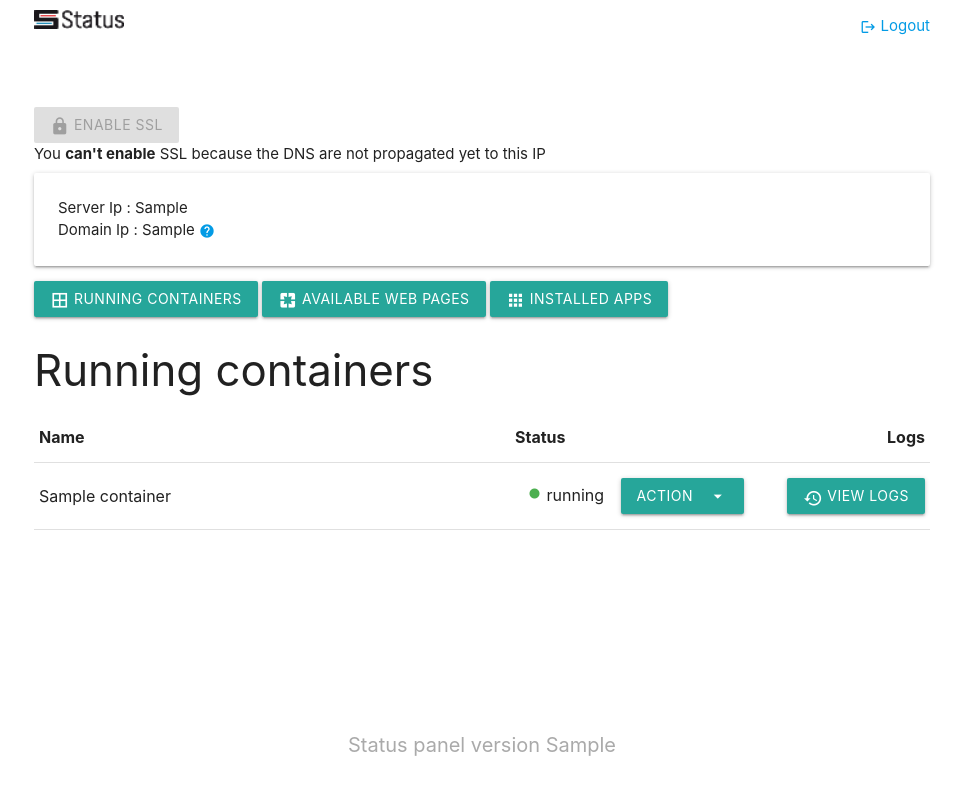
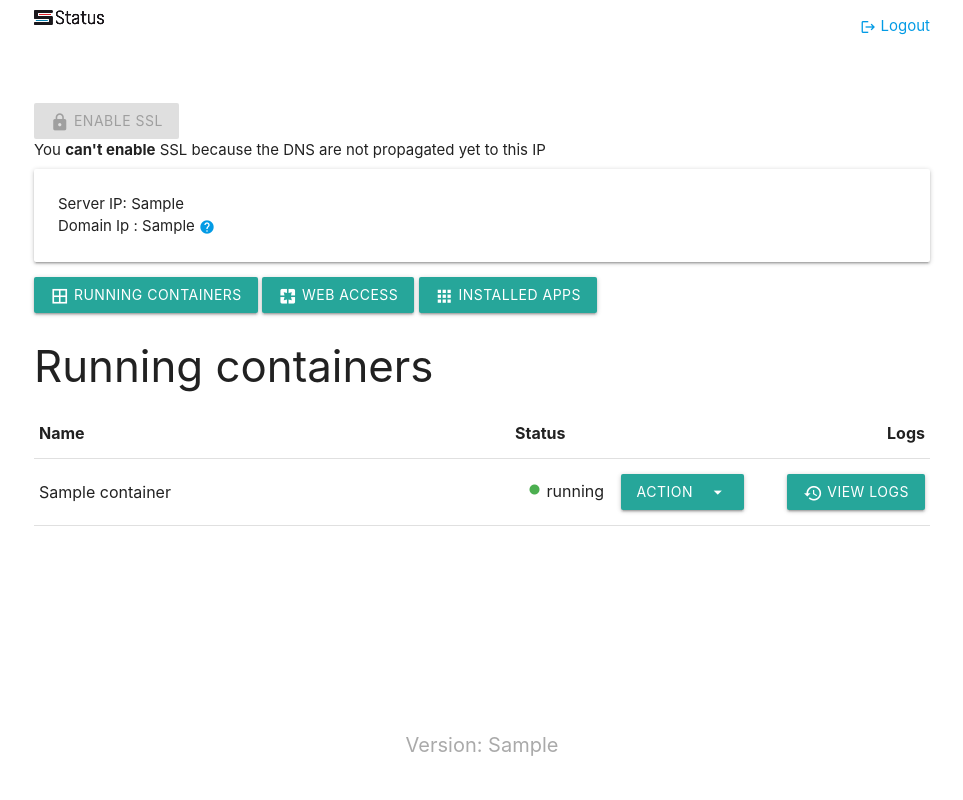
Before and after one commit to trydirect/status, a Flask app: template templates/index.html in a window 1280 px wide. Shown: the whole page, without its empty margins (158-1121 px from the left). Run offline with Flask 2, Linux system fonts and the light colour scheme; the template is opened without the code that fills it: most values are stand-ins (such as "Sample title", 1, 10 or a date in 2020); some libraries are stand-ins or nearby versions.

Commit message:
text update, html double quotes

```diff
--- a/templates/index.html
+++ b/templates/index.html
@@ -16,8 +16,8 @@
             <i class="material-icons btn_icon">logout</i> Logout
         </a>
          <div class="nav-title">
-            <a href="http://try.direct" class="nav-title" target="_blank">
-                <img width="90" src="https://raw.githubusercontent.com/trydirect/status/testing/assets/logo/status_90x15.png.png" title="Minimal Docker Status Panel">
+            <a href="/" class="nav-title" target="_blank">
+                <img src="https://raw.githubusercontent.com/trydirect/status/testing/assets/logo/status_90x15.png.png" title="Minimal docker container management panel">
             </a>
         </div>
     <!-- End NavBar block -->
@@ -45,7 +45,7 @@
                 <div class="card horizontal">
                     <div class="card-content">
                         {% if ip %}
-                            <p>Server Ip : {{ip}}</p>
+                            <p>Server IP: {{ip}}</p>
                         {% endif %}
                         {% if domainIp %}
                             <p>Domain Ip : {{domainIp}}
@@ -65,7 +65,7 @@
         <button class="tab-button waves-effect waves-light btn modal-trigger" onclick="displayTab('docker-containers')">
             <i class="material-icons btn_icon">border_all</i> Running containers</button>
         <button class="tab-button waves-effect waves-light btn modal-trigger" onclick="displayTab('self-hosted')">
-            <i class="material-icons btn_icon">pages</i> Available web pages</button>
+            <i class="material-icons btn_icon">pages</i> WEB access</button>
         <button class="tab-button waves-effect waves-light btn modal-trigger" onclick="displayTab('installed-apps')">
             <i class="material-icons btn_icon">apps</i> Installed apps</button>
         <!-- End Tab buttons block -->
@@ -98,13 +98,12 @@
                                 <i class="tiny material-icons paused">fiber_manual_record</i> <span>{{container['status']}}</span>
                             </span>
                             {% endif %}
-                        <a class='dropdown-trigger btn' href='#' data-target='action_{{ container['name'] }}'>Action<i class="material-icons right btn_icon" >arrow_drop_down</i></a>
+                        <a class="dropdown-trigger btn" href="#" data-target="action_{{ container['name'] }}">Action<i class="material-icons right btn_icon" >arrow_drop_down</i></a>
 
                           <!-- Dropdown Buttons -->
-                        <ul id='action_{{ container['name'] }}' class='dropdown-content'>
+                        <ul id="action_{{ container['name'] }}" class="dropdown-content">
                             <li><a href="/restart/{{ container['name'] }}">Restart</a></li>
                             <li><a href="/pause/{{ container['name'] }}">Pause</a></li>
-
                         </ul>
                         </td>
                         <td width="170px" style="text-align: right">
@@ -199,7 +198,7 @@
     </script>
     <div class="footer-basic">
             <footer>
-                <p class="copyright">Status panel version {{ panel_version }}</p>
+                <p class="copyright">Version: {{ panel_version }}</p>
             </footer>
         </div>
 </body>
--- a/templates/login.html
+++ b/templates/login.html
@@ -8,7 +8,7 @@
     <div class="container">
         <div style="padding:10px 0; font-size:18px;">
             <a href="/" style="color:rgba(0,0,0,0.7); text-decoration:none" target="_blank">
-                <img width="90" src="https://raw.githubusercontent.com/trydirect/status/testing/assets/logo/status_90x15.png.png" title="Minimal Docker Status Panel">
+                <img src="https://raw.githubusercontent.com/trydirect/status/testing/assets/logo/status_90x15.png.png" title="Minimal docker container management panel">
             </a>
         </div>
         <form class="" method="post" style="margin: 100px auto 0; max-width: 300px;">
```
Also changed, not shown: README.md.
